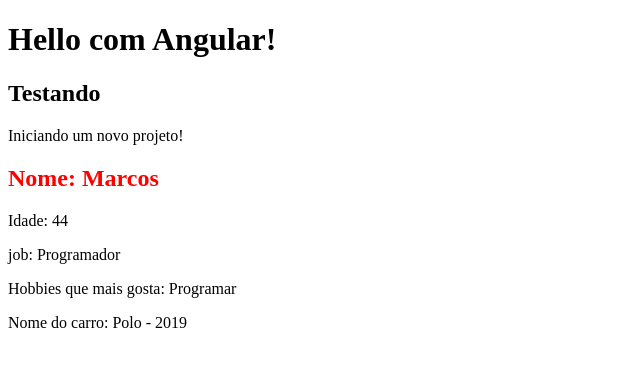
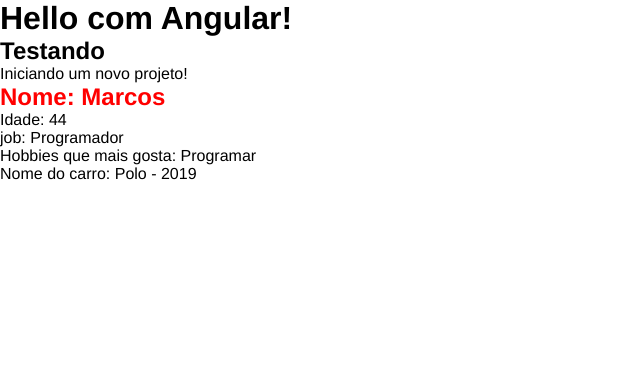
Before and after one commit to MarcosAdaSilva/curso, an Angular app: page / in a window 1280 px wide. Shown: the top 366 px of the page, without its empty margins (0-640 px from the left). Built offline with nearby package versions, Linux system fonts and the light colour scheme.

Commit message:
Fixando estudos

```diff
--- a/src/styles.css
+++ b/src/styles.css
@@ -1 +1,5 @@
-/* You can add global styles to this file, and also import other style files */
+* {
+  margin: 0;
+  padding: 0;
+  font-family: Helvetica;
+}
```
